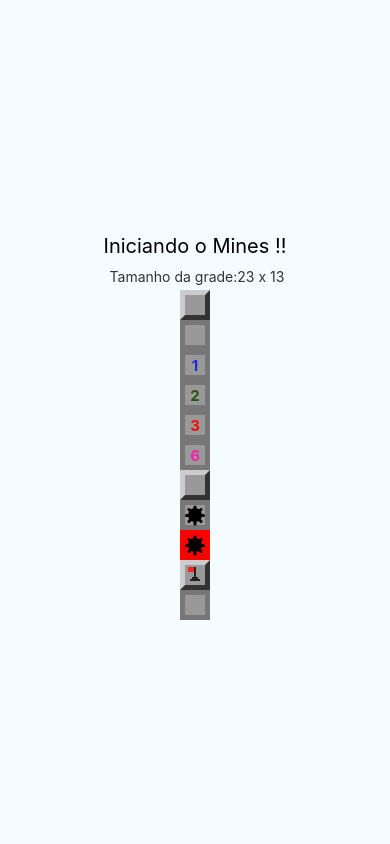
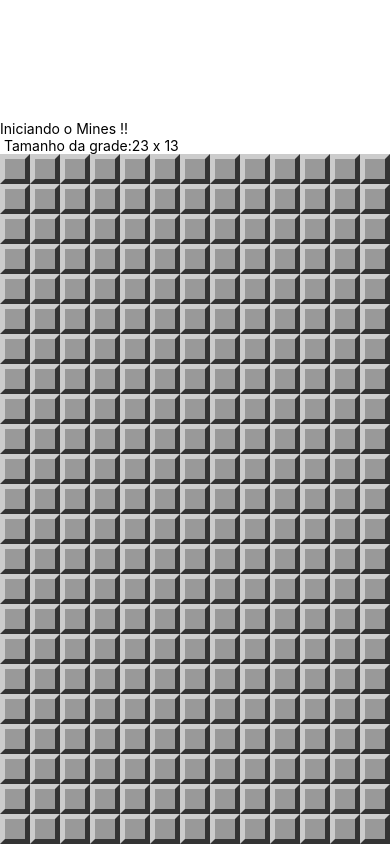
Before and after one commit to LuiisFernando/mines, a React Native app: screen / in a window 390 px wide. Built offline with nearby package versions, Linux system fonts and the light colour scheme.

Commit message:
implementado logica do jogo

```diff
--- a/App.js
+++ b/App.js
@@ -1,28 +1,88 @@
 import React, {Component} from 'react'
-import { StyleSheet, Text, View} from 'react-native'
+import { StyleSheet, Text, View, Alert} from 'react-native'
 
 import params from './src/params'
-import Field from './src/components/Field'
+import MineField from './src/components/MineField'
+import {
+  createMinedBoard,
+  cloneBoard,
+  abrirField,
+  hadExplosion,
+  ganhouJogo,
+  exibeMinas,
+  invertFlag
+} from './src/functions'
 
 export default class App extends Component {
+
+  constructor(props) {
+    super(props)
+    this.state = this.createState()
+  }
+
+  quantidadeMinas = () => {
+    const cols = params.getQuantidadeColuna();
+    const linhas = params.getQuantidadeLinhas();
+
+    return Math.ceil(cols * linhas * params.dificultLevel)
+  }
+
+  createState = () => {
+    const cols = params.getQuantidadeColuna();
+    const linhas = params.getQuantidadeLinhas();
+
+    return {
+      board: createMinedBoard(linhas, cols, this.quantidadeMinas()),
+      ganhou: false,
+      perdeu: false
+    }
+  }
+
+  onOpenField = (row, column) => {
+    const board = cloneBoard(this.state.board)
+    abrirField(board, row, column)
+    const perdeu = hadExplosion(board)
+    const ganhou = ganhouJogo(board)
+
+    if(perdeu) {
+      exibeMinas(board)
+      Alert.alert('Pedeeeeu', 'Quee burro !!')
+    }
+
+    if (ganhou) {
+      Alert.alert('Parabéns!', 'ganhou!')
+    }
+
+    this.setState({board, perdeu, ganhou})
+
+  }
+
+  onSelectField = (row, column) => {
+    const board = cloneBoard(this.state.board)
+    invertFlag(board, row, column)
+    const ganhou = ganhouJogo(board)
+
+    if (ganhou) {
+      Alert.alert('Parabens', 'Voce Venceu!!')
+    }
+
+    this.setState({board, ganhou})
+  }
+
   render() {
     return (
       <View style={styles.container}>
+
         <Text style={styles.welcome}>Iniciando o Mines !!</Text>
+
         <Text style={styles.instructions}> Tamanho da grade:
            {params.getQuantidadeLinhas()} x {params.getQuantidadeColuna()}</Text>
 
-            <Field />
-            <Field opened />
-            <Field opened nearMines={1} />
-            <Field opened nearMines={2} />
-            <Field opened nearMines={3} />
-            <Field opened nearMines={6} />
-            <Field mined />
-            <Field mined opened />
-            <Field mined opened exploded />
-            <Field flagged />
-            <Field flagged opened />
+        <View style={styles.board}>
+          <MineField board={this.state.board} OpenField={this.onOpenField}
+            SelectField={this.onSelectField}/>
+        </View>
+
       </View>
     )
   }
@@ -31,18 +91,10 @@ export default class App extends Component {
 const styles = StyleSheet.create({
   container: {
     flex: 1,
-    justifyContent: 'center',
+    justifyContent: 'flex-end'
+  },
+  board: {
     alignItems: 'center',
-    backgroundColor: '#F5FCFF',
-  },
-  welcome: {
-    fontSize: 20,
-    textAlign: 'center',
-    margin: 10,
-  },
-  instructions: {
-    textAlign: 'center',
-    color: '#333333',
-    marginBottom: 5,
-  },
+    backgroundColor: '#AAA'
+  }
 })
--- a/src/components/Field.js
+++ b/src/components/Field.js
@@ -1,5 +1,5 @@
 import React from 'react'
-import { View, StyleSheet, Text } from 'react-native'
+import { View, StyleSheet, Text, TouchableWithoutFeedback } from 'react-native'
 
 import params from '../params'
 import Mine from './Mine'
@@ -23,6 +23,8 @@ export default props => {
     }
 
     return (
+        <TouchableWithoutFeedback onPress={props.onOpen}
+            onLongPress={props.onSelect}>
             <View style={styleField}>
                 {!mined && opened && nearMines > 0 ?
                     <Text style={[styles.label, {color: color }]}>
@@ -31,6 +33,7 @@ export default props => {
                 {mined && opened ? <Mine /> : false}
                 {flagged && !opened ? <Flag /> : false}
             </View>
+        </TouchableWithoutFeedback>
     )
 }
 
--- /dev/null
+++ b/src/components/MineField.js
@@ -0,0 +1,24 @@
+import React from 'react'
+import { View, StyleSheet } from 'react-native'
+
+import Field from './Field'
+
+export default props => {
+    const rows = props.board.map((row, r) => {
+        const columns = row.map((field, c) => {
+            return <Field {...field} key={c}
+                onOpen={() => props.OpenField(r, c)}
+                onSelect={() => props.SelectField(r, c)}
+            />
+        })
+        return <View key={r} style={{flexDirection: 'row'}}>{columns}</View>
+    })
+    return <View style={styles.container}>{rows}</View>
+}
+
+const styles = StyleSheet.create({
+  container: {
+    //   flexDirection: 'row',
+      backgroundColor: '#EEE'
+  }
+})
--- /dev/null
+++ b/src/functions.js
@@ -0,0 +1,108 @@
+const createBoard = (rows, columns) => {
+    return Array(rows).fill(0).map((_, row) => {
+        return Array(columns).fill(0).map((_, column) => {
+            return {
+                row, // o mesmo que row: row
+                column,
+                opened: false,
+                flagged: false,
+                mined: false,
+                exploded: false,
+                nearMines: 0
+            }
+        })
+    })
+}
+
+const spreadMines = (board, qtdeMinas) => {
+    const rows = board.length
+    const columns = board[0].length
+    let minesPlanted = 0
+
+    while(minesPlanted < qtdeMinas) {
+        const linhaSelecionada = parseInt(Math.random() * rows, 10)
+        const colunaSelecionada = parseInt(Math.random() * columns, 10)
+
+        if (!board[linhaSelecionada][colunaSelecionada].mined) {
+            board[linhaSelecionada][colunaSelecionada].mined = true
+            minesPlanted++
+        }
+    }
+}
+
+const createMinedBoard = (rows, columns, qtdeMinas) => {
+    const board = createBoard(rows, columns)
+    spreadMines(board, qtdeMinas)
+    return board
+}
+
+const cloneBoard = board => {
+    return board.map(rows => {
+        return rows.map(field => {
+            return { ...field }
+        })
+    })
+}
+
+const getVizinhos = (board, row, column) => {
+    const vizinhos = [];
+    const linhas = [row - 1, row, row + 1];
+    const colunas = [column - 1, column, column + 1]
+
+    linhas.forEach(r => {
+        colunas.forEach(c => {
+            const diferente = r !== row || c !== column
+            const linhaValida = r >= 0 && r < board.length
+            const colunaValida = c >= 0 && c < board[0].length
+
+            if (diferente && linhaValida && colunaValida) {
+                vizinhos.push(board[r][c])
+            }
+        })
+    })
+
+    return vizinhos;
+}
+
+const vizinhancaSegura = (board, row, column) => {
+    const safes = (result, vizinho) => result && !vizinho.mined
+    return getVizinhos(board, row, column).reduce(safes, true)
+}
+
+const abrirField = (board, row, column) => {
+    const field = board[row][column]
+
+    if (!field.opened) {
+        field.opened = true
+        if (field.mined) {
+            field.exploded = true
+        } else if (vizinhancaSegura(board, row, column)) {
+            getVizinhos(board, row, column).forEach(n => abrirField(board, n.row, n.column))
+        } else {
+            const vizinho = getVizinhos(board, row, column)
+            field.nearMines = vizinho.filter(x => x.mined).length
+        }
+    }
+}
+
+const fields = board => [].concat(...board)
+const hadExplosion = board => fields(board).filter(field => field.exploded).length > 0
+const pendding = field => (field.mined && !field.flagged) || (!field.mined && !field.opened)
+const ganhouJogo = board => fields(board).filter(pendding).length === 0
+const exibeMinas = board => fields(board).filter(field => field.mined)
+    .forEach(field => field.opened = true)
+
+const invertFlag = (board, row, column) => {
+    const field = board[row][column]
+    field.flagged = !field.flagged
+}
+
+export {
+    createMinedBoard,
+    cloneBoard,
+    abrirField,
+    hadExplosion,
+    ganhouJogo,
+    exibeMinas,
+    invertFlag
+}
```
Lines whose indentation alone changed are shown as unchanged.
